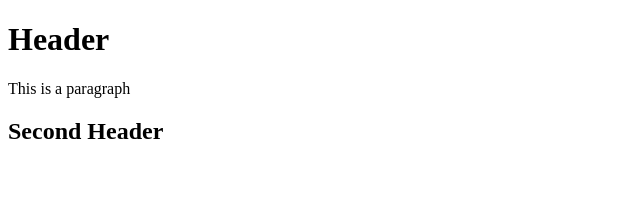
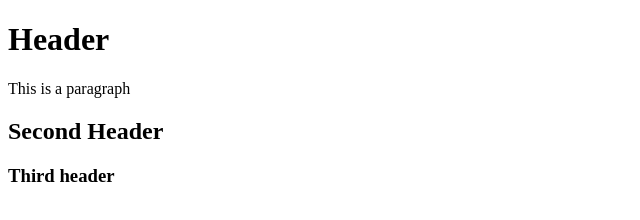
Before and after one commit to jordanleeprogram/L2_live, a plain HTML site: page index.html in a window 1280 px wide. Shown: the whole page, without its empty margins (0-640 px from the left). Drawn offline with Linux system fonts and the light colour scheme.

Commit message:
third header to index.html

```diff
--- a/index.html
+++ b/index.html
@@ -14,5 +14,7 @@
 
     <h2> Second Header </h2>
 
+    <h3> Third header </h3>
+
 </body>
 </html>
```
